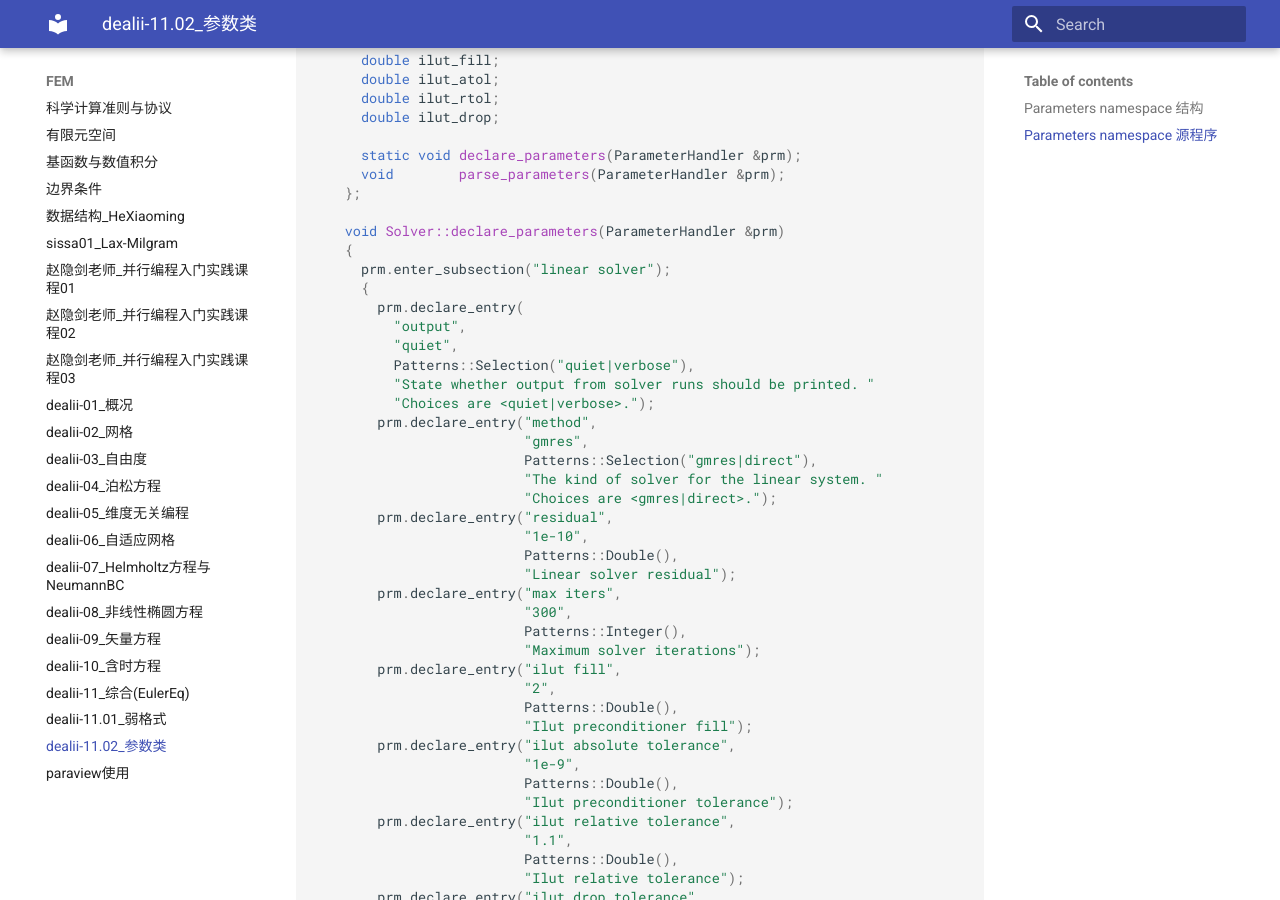
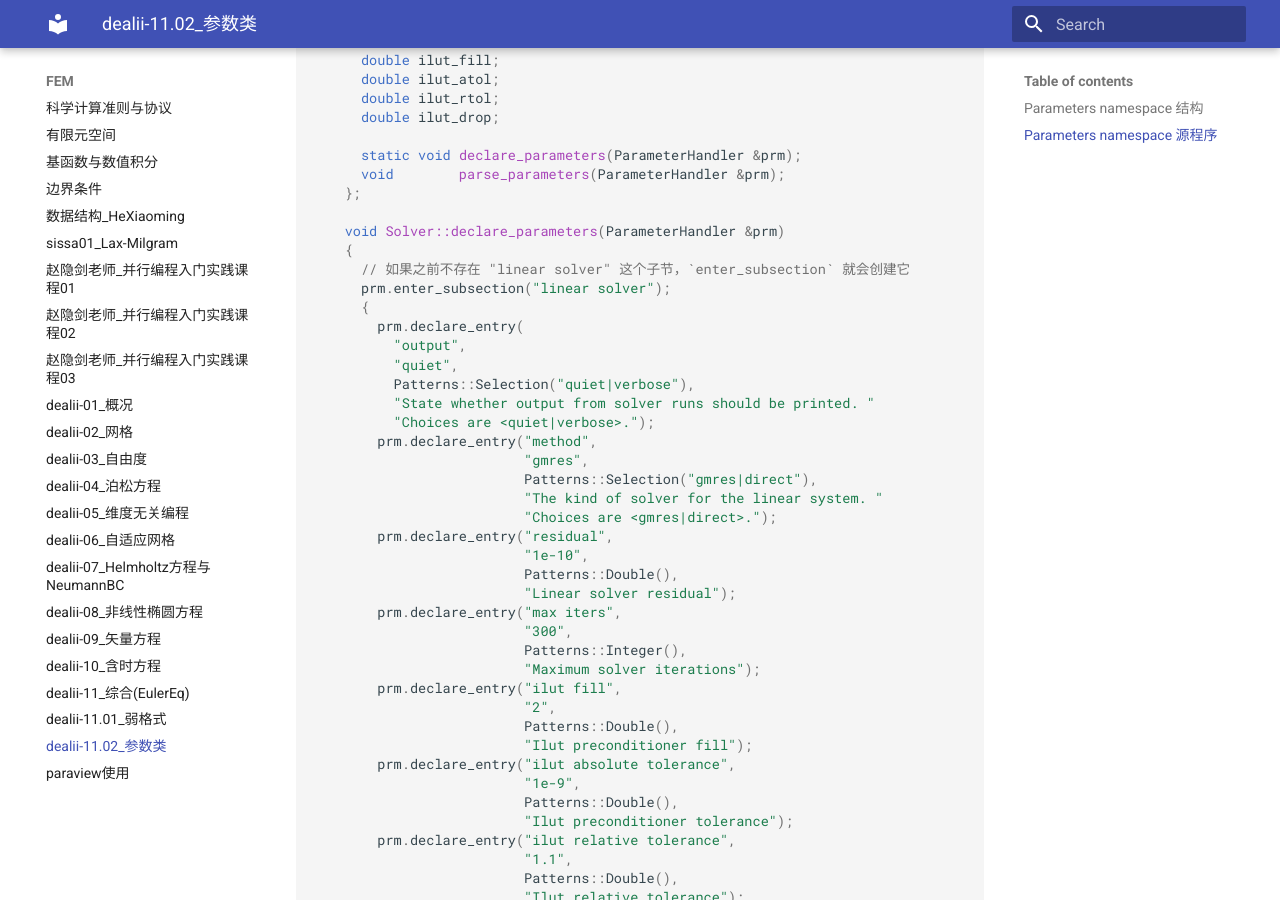
Before and after one commit to ymma98/technotes, an MkDocs documentation site: the page built from docs/FEM/dealii-11.02_参数类.md, in a window 1280 px wide and 900 px high, scrolled down 1034 px. Built offline with MkDocs 1.6.1 and Material for MkDocs 9.7.7, drawn with Linux system fonts in a browser that asks for light colours; part of the change alters nothing that is shown.

Commit message:
docs/FEM/dealii-11.02_参数类.md updated from https://stackedit.cn/

````diff
--- a/docs/FEM/dealii-11.02_参数类.md
+++ b/docs/FEM/dealii-11.02_参数类.md
@@ -70,6 +70,7 @@ graph TD
 
     void Solver::declare_parameters(ParameterHandler &prm)
     {
+      // 如果之前不存在 "linear solver" 这个子节，`enter_subsection` 就会创建它
       prm.enter_subsection("linear solver");
       {
         prm.declare_entry(
@@ -496,6 +497,6 @@ graph TD
   } // namespace Parameters
 ```
 <!--stackedit_data:
-eyJoaXN0b3J5IjpbLTE0MzI3OTM2NzcsMjYyNDM0MTM1LC0xND
-I1OTc2NjcxLC04OTI1ODY4OF19
+eyJoaXN0b3J5IjpbNDYwNzA4NjAsLTE0MzI3OTM2NzcsMjYyND
+M0MTM1LC0xNDI1OTc2NjcxLC04OTI1ODY4OF19
 -->
````
